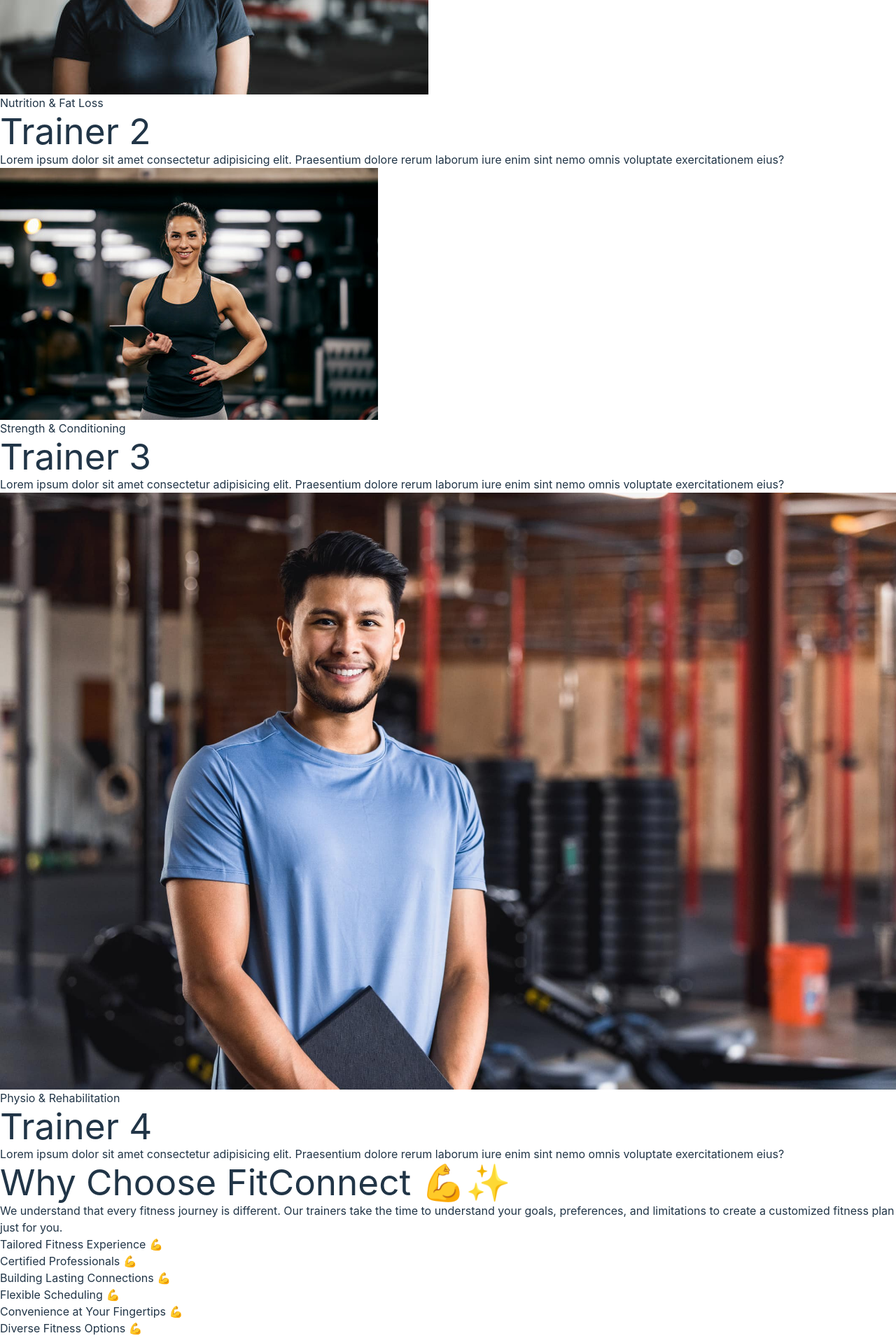
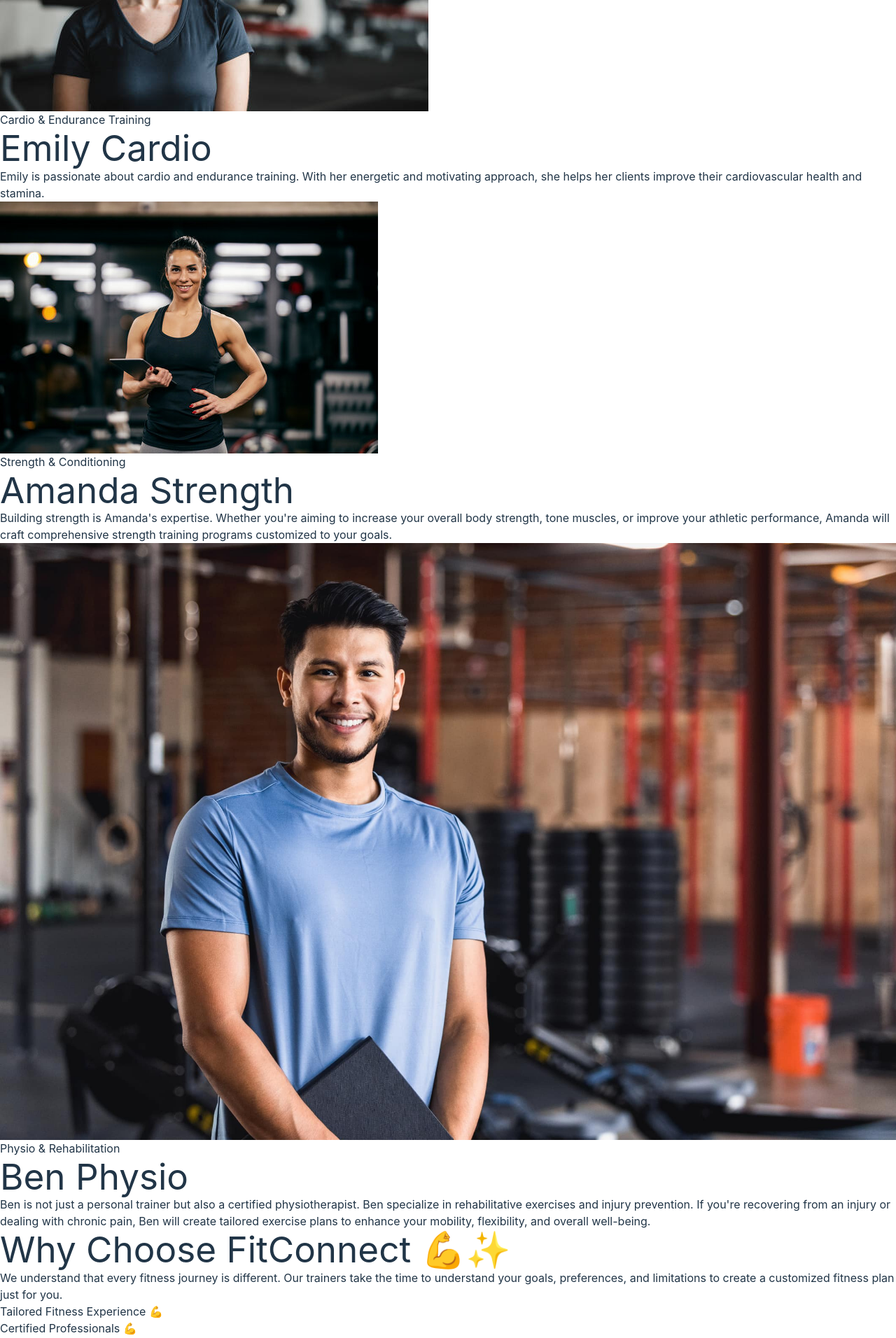
Before and after one commit to Bemonn/FitConnect, a React (Vite) app in the folder client/: page / in a window 1280 px wide. Shown: the part 1860-3772 px from the top of the page at 70% size. Built offline with nearby package versions, Linux system fonts and the light colour scheme.

Commit message:
trainer description

```diff
--- a/client/src/components/Footer.jsx
+++ b/client/src/components/Footer.jsx
@@ -6,10 +6,10 @@
   return (
     <footer className="bg-gray-800 text-white py-8">
       <div className="container mx-auto flex flex-col md:flex-row items-center justify-center">
-        <Link to="/" className="text-3xl font-bold mb-4 flex items-center">
+        <a href="#about" className="text-3xl font-bold mb-4 flex items-center">
           <img src={logo} alt="FitConnect Logo" className="w-8 h-8 mr-2" />
           FitConnect
-        </Link>
+        </a>
         <div className="md:ml-auto flex items-center space-x-4">
           <p className="text-gray-400">Phone: 123 456 7890</p>
           <p className="text-gray-400">Email: info@fitconnect.com</p>
--- a/client/src/components/Navbar.jsx
+++ b/client/src/components/Navbar.jsx
@@ -5,7 +5,7 @@
     <header className="bg-gray-800 md:sticky top-0 z-10">
       <div className="container mx-auto flex flex-wrap p-5 flex-col md:flex-row items-center">
         <Link
-          to="#about"
+          to="/"
           className="title-font text-purple-500 font-extrabold text-4xl text-white mb-4 md:mb-0 ml-3"
         >
           FitConnect
--- a/client/src/data.js
+++ b/client/src/data.js
@@ -1,44 +1,44 @@
-import trainerImage1 from './assets/trainer-1.png';
-import trainerImage2 from './assets/trainer-2.jpeg';
-import trainerImage3 from './assets/trainer-3.jpeg';
-import trainerImage4 from './assets/trainer-4.jpeg';
+import trainerImage1 from "./assets/trainer-1.png";
+import trainerImage2 from "./assets/trainer-2.jpeg";
+import trainerImage3 from "./assets/trainer-3.jpeg";
+import trainerImage4 from "./assets/trainer-4.jpeg";
 
 export const trainers = [
   {
     id: 1,
-    title: "Trainer 1",
+    title: "John Lifter",
     subtitle: "Weightlifting & Powerlifting",
     description:
-      "Lorem ipsum dolor sit amet consectetur adipisicing elit. Praesentium dolore rerum laborum iure enim sint nemo omnis voluptate exercitationem eius?",
+      "John is a certified personal trainer with years of experience in competitive weightlifting. He specialises in helping clients achieve their strength and body composition goals.",
     image: trainerImage1,
     link: "/booking",
   },
   {
     id: 2,
-    title: "Trainer 2",
-    subtitle: "Nutrition & Fat Loss",
+    title: "Emily Cardio",
+    subtitle: "Cardio & Endurance Training",
     description:
-      "Lorem ipsum dolor sit amet consectetur adipisicing elit. Praesentium dolore rerum laborum iure enim sint nemo omnis voluptate exercitationem eius?",
+      "Emily is passionate about cardio and endurance training. With her energetic and motivating approach, she helps her clients improve their cardiovascular health and stamina.",
     image: trainerImage2,
-    link: "#",
+    link: "/booking",
   },
   {
     id: 3,
-    title: "Trainer 3",
+    title: "Amanda Strength",
     subtitle: "Strength & Conditioning",
     description:
-      "Lorem ipsum dolor sit amet consectetur adipisicing elit. Praesentium dolore rerum laborum iure enim sint nemo omnis voluptate exercitationem eius?",
+      "Building strength is Amanda's expertise. Whether you're aiming to increase your overall body strength, tone muscles, or improve your athletic performance, Amanda will craft comprehensive strength training programs customized to your goals.",
     image: trainerImage3,
-    link: "#",
+    link: "/booking",
   },
   {
     id: 4,
-    title: "Trainer 4",
+    title: "Ben Physio",
     subtitle: "Physio & Rehabilitation",
     description:
-      "Lorem ipsum dolor sit amet consectetur adipisicing elit. Praesentium dolore rerum laborum iure enim sint nemo omnis voluptate exercitationem eius?",
+      "Ben is not just a personal trainer but also a certified physiotherapist. Ben specialize in rehabilitative exercises and injury prevention. If you're recovering from an injury or dealing with chronic pain, Ben will create tailored exercise plans to enhance your mobility, flexibility, and overall well-being.",
     image: trainerImage4,
-    link: "#",
+    link: "/booking",
   },
 ];
 
```
